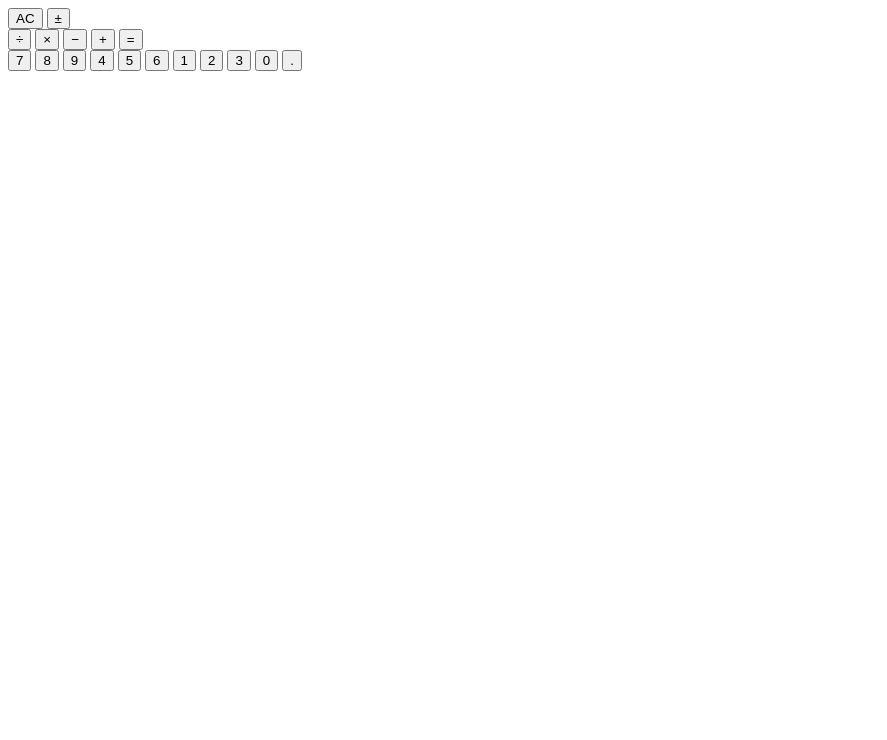
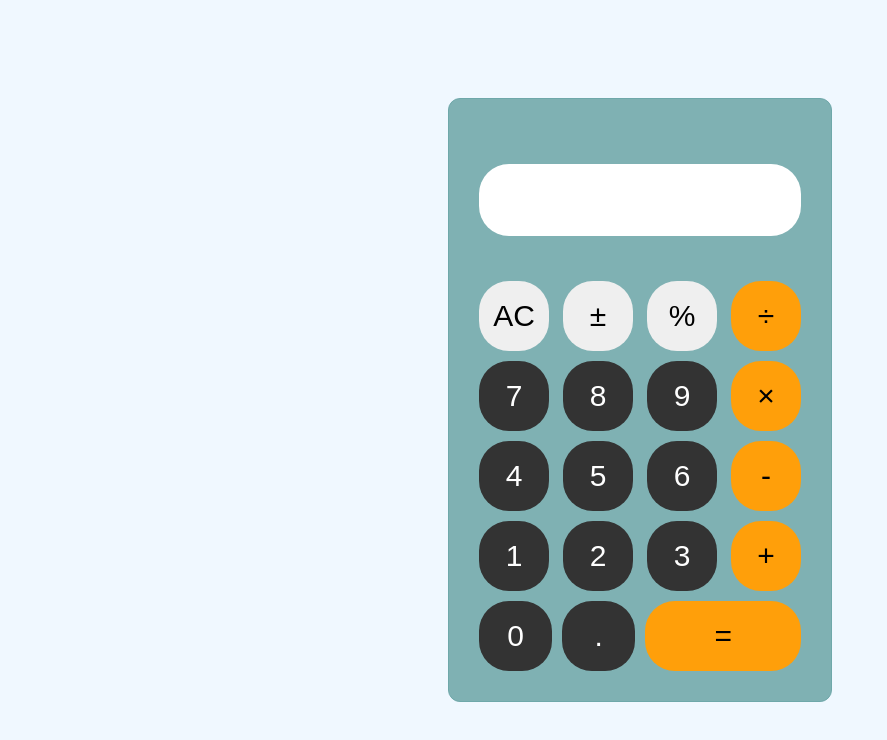
Before and after one commit to zcruz6590/Calculator, a plain HTML site: page index.html in a window 1280 px wide. Shown: the whole page, without its empty margins (0-887 px from the left). Drawn offline with Linux system fonts and the light colour scheme.

Commit message:
made html and css

```diff
--- a/index.html
+++ b/index.html
@@ -4,36 +4,45 @@
     <meta charset="UTF-8">
     <meta name="viewport" content="width=device-width, initial-scale=1.0">
     <title>Calculator</title>
-    <style ></style>
+    <link rel="stylesheet" href="styles.css">
 </head>
 <body>
-    <div class="calculator">
-        <div class="display"></div>
-        <div class="buttons">
-            <div class="top-functions">
-                <button class="clear">AC</button>
-                <button class="pos-neg">±</button>
-            </div>
-            <div class="operators">
-                <button class="division">÷</button>
-                <button class="multiplication">×</button>
-                <button class="subtraction">−</button>
-                <button class="addition">+</button>
-                <button class="equals">=</button>
-            </div>
-            <div class="numbers">
-                <button>7</button>
-                <button>8</button>
-                <button>9</button>
-                <button>4</button>
-                <button>5</button>
-                <button>6</button>
-                <button>1</button>
-                <button>2</button>
-                <button>3</button>
-                <button class="zero">0</button>
-                <button class="decimal">.</button>
-            </div>
+    <div class="container">
+        <div class="calculator">
+            <form>
+                <div class="screen">
+                    <input type="text" name="display">
+                </div>
+                <div class="first-row">
+                    <input type="button" value="AC">
+                    <input type="button" value="±">
+                    <input type="button" value="%">
+                    <input type="button" class="operator" value="÷">
+                </div>
+                <div class="sec-row">
+                    <input type="button" class="number" value="7">
+                    <input type="button" class="number" value="8">
+                    <input type="button" class="number" value="9">
+                    <input type="button" class="operator" value="×">
+                </div>
+                <div class="third-row">
+                    <input type="button" class="number" value="4">
+                    <input type="button" class="number" value="5">
+                    <input type="button" class="number" value="6">
+                    <input type="button" class="operator" value="-">
+                </div>
+                <div class="fourth-row">
+                    <input type="button" class="number" value="1">
+                    <input type="button" class="number" value="2">
+                    <input type="button" class="number"value="3">
+                    <input type="button" class="operator" value="+">
+                </div>
+                <div class="last-row">
+                    <input type="button" class="zero number" value="0">
+                    <input type="button" class="decimal number" value=".">
+                    <input type="button" class="equals operator" value="=">
+                </div>
+            </form>
         </div>
     </div>
 </body>
--- a/styles.css
+++ b/styles.css
@@ -0,0 +1,68 @@
+body {
+    padding: 0;
+    margin: 0;
+    box-sizing: border-box;
+}
+
+.container {
+    width: 100%;
+    height: 100vh;
+    background:#F0F8FF;
+    display: flex;
+    align-items: center;
+    justify-content: center;
+}
+
+.calculator {
+    background: #7fb1b3;
+    padding: 25px;
+    margin: 0;
+    border: 1px solid #6fa8aa;
+    border-radius: 12px;
+}
+
+.calculator form input {
+    font-size: 30px;
+    border-radius: 30px;
+    border: 0;
+    outline: 0;
+    width: 70px;
+    height: 70px;
+    margin: 5px;
+    aspect-ratio: 1 / 1;
+    cursor: pointer;
+}
+
+.screen {
+    display: flex;
+    justify-content: flex-end;
+    margin: 35px 0;
+}
+
+.screen input {
+    flex: auto;
+    text-align: right;
+    box-shadow: none;
+    font-size: 35px;
+}
+
+.last-row {
+    display: flex;
+    justify-content: space-between;
+}
+
+.zero,.decimal,.equals {
+    flex: 1;
+}
+
+.equals {
+    flex-grow: 2.35;
+}
+
+.operator {
+    background-color: #ff9f0a;
+}
+.number {
+    background-color: #333333;
+    color: #fff;
+}
```
